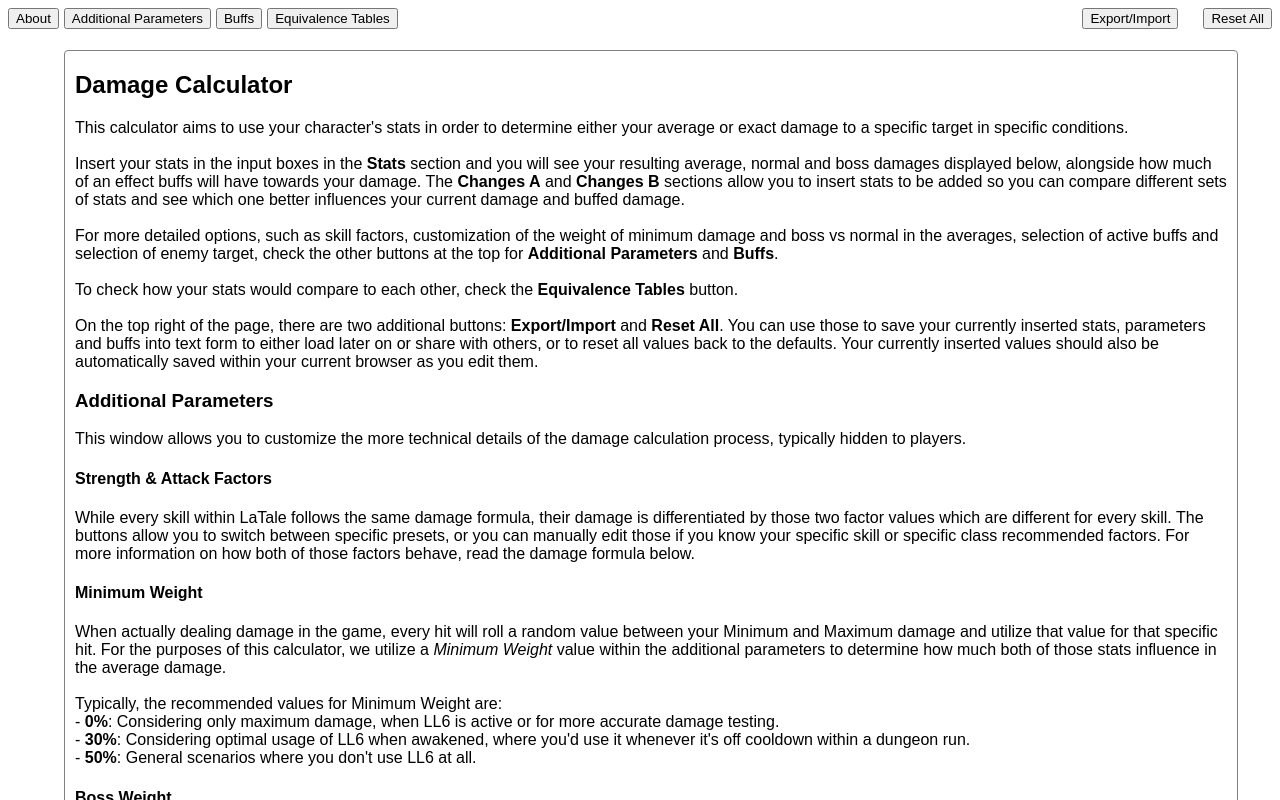
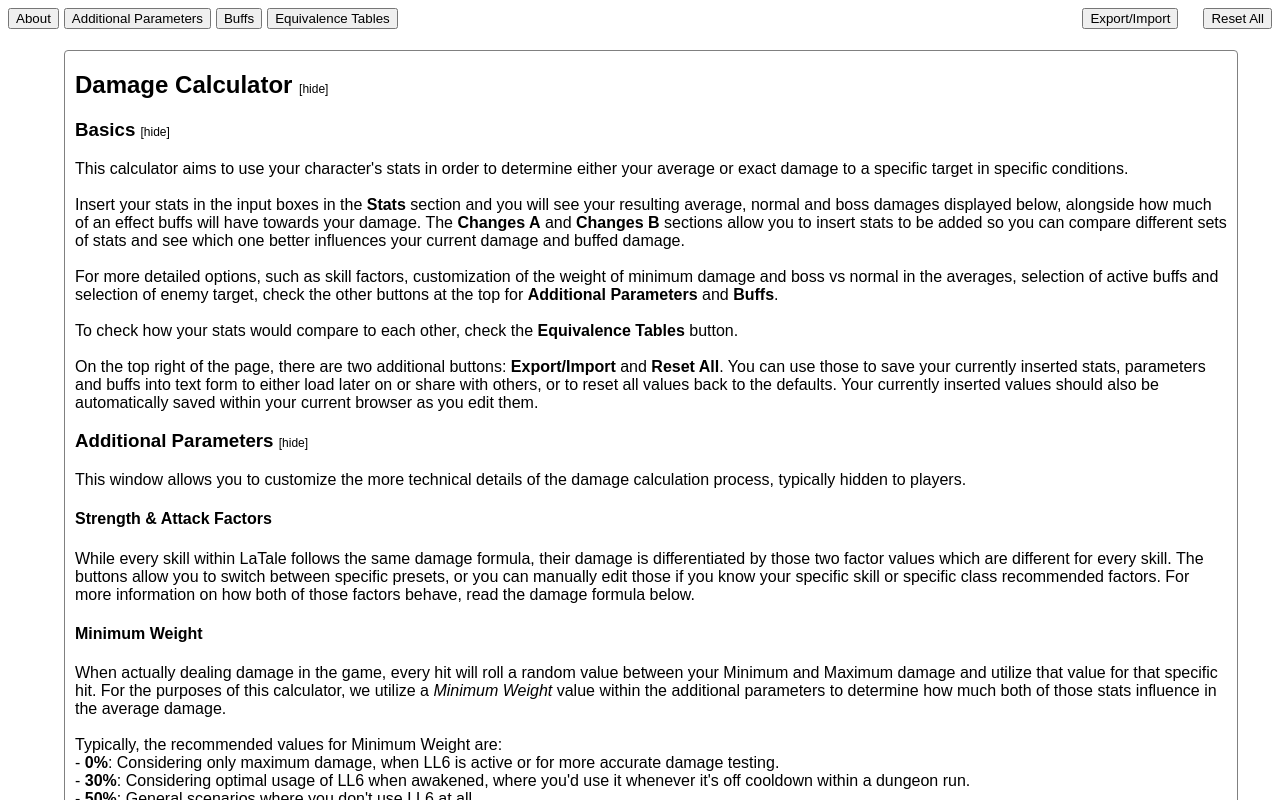
Before and after one commit to KedanAO/lt-damage-calculator, a Vue app: page / in a window 1280 px wide. Both pictures are taken after a click on the button "About". Shown: the top 800 px of the page. Built offline with nearby package versions, Linux system fonts and the light colour scheme.

Commit message:
Add pseudobuttons to collapse sections in about section

```diff
--- a/src/App.vue
+++ b/src/App.vue
@@ -5,17 +5,12 @@ import { defaultStats, defaultStatsA, defaultStatsB, defaultSettings, defaultSel
 
 // todo:
 // - improve about window
-// -- add buttons to collapse sections?
 // -- add table of contents?
-// - add buffs
-// -- summonables
-// -- dark dragon's power, patronage, hero's mark skillbooks
 // - add changelog file and link to it in about section or somewhere else
 // - improve top buttons?
 // - add tooltips to:
 // -- what else?
 // - edit README.md
-// - implement error catching in updateAll in case saved data is in incorrect format
 
 
 export default {
@@ -124,6 +119,18 @@ export default {
       percentText: 'To calculate, write down your stat as displayed in the stat window\n' +
         'and then use ascension stats to reduce the stat then use the formula:\n' +
         '(Natural Stat - Reduced Stat) / Reduced Amount',
+      infoSections: {
+        'basicsCalc': true,
+        'calculator': true,
+        'formula': true,
+        'parameters': true,
+        'buffs': true,
+        'equivalence': true,
+        'basicsFormula': true,
+        'minimum': true,
+        'defense': true,
+        'other': true,
+      }
     }
   },
 
@@ -555,14 +562,24 @@ export default {
         if (w === selection && !this.displayWindow[w]) { this.displayWindow[w] = true }
         else { this.displayWindow[w] = false }
       }
-    }
+    },
+
+    toggleInfoSection(section) {
+      this.infoSections[section] = !this.infoSections[section]
+    },
   },
 
   mounted() {
     this.initializeData()
+    try {
       this.readData()
       this.updateDefenses()
       this.updateAll()
+    } catch (error) {
+      this.initializeData()
+      this.updateDefenses()
+      this.updateAll()
+    }
   },
 
   updated() {
@@ -766,7 +783,10 @@ export default {
 
   <!-- information block -->
   <div v-if="displayWindow['info']" class="info-block">
-    <h2>Damage Calculator</h2>
+    <h2>Damage Calculator <span @click="toggleInfoSection('calculator')" class="hide-section">{{ infoSections['calculator'] ? '[hide]' : '[show]' }}</span></h2>
+    <div v-if="infoSections['calculator']">
+      <h3>Basics <span @click="toggleInfoSection('basicsCalc')" class="hide-section">{{ infoSections['basicsCalc'] ? '[hide]' : '[show]' }}</span></h3>
+      <div v-if="infoSections['basicsCalc']">
         This calculator aims to use your character's stats in order to determine either your average or exact damage to a specific target in specific conditions.
         <br><br>
         Insert your stats in the input boxes in the <strong>Stats</strong> section and you will see your resulting average, normal and boss damages displayed below, alongside
@@ -781,7 +801,9 @@ export default {
         On the top right of the page, there are two additional buttons: <strong>Export/Import</strong> and <strong>Reset All</strong>. You can use those to save your currently
         inserted stats, parameters and buffs into text form to either load later on or share with others, or to reset all values back to the defaults. Your currently inserted
         values should also be automatically saved within your current browser as you edit them.
-    <h3>Additional Parameters</h3>
+      </div>
+      <h3>Additional Parameters <span @click="toggleInfoSection('parameters')" class="hide-section">{{ infoSections['parameters'] ? '[hide]' : '[show]' }}</span></h3>
+      <div v-if="infoSections['parameters']">
         This window allows you to customize the more technical details of the damage calculation process, typically hidden to players.
         <h4>Strength & Attack Factors</h4>
         While every skill within LaTale follows the same damage formula, their damage is differentiated by those two factor values which are different for every skill.
@@ -813,7 +835,9 @@ export default {
         - <strong>7k Boss Mob</strong>: [WIP] The boss found within the 7000 dungeon, before any phase changes. The boss will have defense scaling, greater damage mitigation and a large amount of flat defense.
         <br><br>
         For more information about how the calculator considers defense, read the damage formula below.
-    <h3>Buffs</h3>
+      </div>
+      <h3>Buffs <span @click="toggleInfoSection('buffs')" class="hide-section">{{ infoSections['buffs'] ? '[hide]' : '[show]' }}</span></h3>
+      <div v-if="infoSections['buffs']">
         This section allows you to select which buffs you wish to apply for the buffed damage calculations and will show a summary of your post-buff stats at the bottom. You can
         hover over each buff name to see which stats and how much they add.
         <br><br>The buffs are separated in tiers depending on how you can activate them:
@@ -826,7 +850,13 @@ export default {
         their effect on your stats and damage.
         <br><br>
         Use the preset buttons at the top to quickly select or deselect all buffs of a specific tier.
-    <h3>Equivalence Tables</h3>
+        <br><br>
+        For the specific Summonables, they only consider the skills at a maxed level. The Lustral potion is a separate option due to it being activated only part of the time -
+        Active considers the full effect (300 critical damage), while Averaged considers 20 seconds out of 60 seconds activity (100 critical damage) and Averaged Awakened
+        considers 30 seconds out of 55 seconds activity (164 critical damage).
+      </div>
+      <h3>Equivalence Tables <span @click="toggleInfoSection('equivalence')" class="hide-section">{{ infoSections['equivalence'] ? '[hide]' : '[show]' }}</span></h3>
+      <div v-if="infoSections['equivalence']">
         The equivalence tables will display how each of your stats compare to each other, based on the additional parameters and currently applied buffs utilizing the average damage.
         <h4>DI Equivalence</h4>
         This table allows you to see how much of a specific stat you'd need to add in order to gain a specific damage increase amount, set in the input box above the table.
@@ -834,7 +864,12 @@ export default {
         This table uses critical damage as a baseline to compare with every other stat, allowing you to set a specific amount of critical damage in the input box above the table
         to know how much that corresponds to each other stat. Critical damage is utilized as it is the most stable stat in the formula, being a simple multiplier that doesn't get
         manipulated by any other factors.
-    <h2>Damage Formula</h2>
+      </div>
+    </div>
+    <h2>Damage Formula <span @click="toggleInfoSection('formula')" class="hide-section">{{ infoSections['formula'] ? '[hide]' : '[show]' }}</span></h2>
+    <div v-if="infoSections['formula']">
+      <h3>Basics <span @click="toggleInfoSection('basicsFormula')" class="hide-section">{{ infoSections['basicsFormula'] ? '[hide]' : '[show]' }}</span></h3>
+      <div v-if="infoSections['basicsFormula']">
         From research done by players in the past, the general damage formula has been determined to be as follows, when attacking the soft dummy in the fight arena:
         <br><br>
         <!-- base, multipliers, damage basic formulas -->
@@ -860,7 +895,9 @@ export default {
         - Bleed (Additional Damage) scale with the Attack Factor but do not scale with skill levels, except on buffs that have levels such as Demigod's Seres' Grace.
         <br>
         For more information on factors, the values of the factors for each class' skills and recommended factors to use within the calculator for each class, please see: <a href="https://docs.google.com/spreadsheets/d/1bG7M5-Te25STBjsiYi0H1dzmLalvaVViuLaxzCHNXTM/edit?usp=sharing">[LaTale] Factor Data</a>
-    <h3>Minimum Weight</h3>
+      </div>
+      <h3>Minimum Weight <span @click="toggleInfoSection('minimum')" class="hide-section">{{ infoSections['minimum'] ? '[hide]' : '[show]' }}</span></h3>
+      <div v-if="infoSections['minimum']">
         When actually dealing damage in the game, every hit will roll a random value between your Minimum and Maximum damage and utilize that value for that specific hit.
         For the purposes of this calculator, we utilize a <em>Minimum Weight</em> value within the additional parameters to determine how much both of those stats influence in the
         average damage:
@@ -868,7 +905,9 @@ export default {
         <!-- full multiplier formula -->
         <img src="./assets/formula_multipliers_weighted.png" alt="">
         <br><br>
-    <h3>Defense</h3>
+      </div>
+      <h3>Defense <span @click="toggleInfoSection('defense')" class="hide-section">{{ infoSections['defense'] ? '[hide]' : '[show]' }}</span></h3>
+      <div v-if="infoSections['defense']">
         When considering mob's defense values, the formula is altered slightly. We do not yet have full knowledge of how those stats function, as it is obscured from us as players
         and can behave in odd manners, but for an approximate understanding of how defense affects your damage, there are three variables to be aware of:
         <br>
@@ -890,7 +929,9 @@ export default {
         <br><br>
         Note that we don't have direct access to how those values change from mob to mob and are collected from testing in-game, so when using this calculator
         to calculate damage versus mobs with defense, please understand that the values are but approximations and might differ from a real scenario.
-    <h3>Other Stats</h3>
+      </div>
+      <h3>Other Stats <span @click="toggleInfoSection('other')" class="hide-section">{{ infoSections['other'] ? '[hide]' : '[show]' }}</span></h3>
+      <div v-if="infoSections['other']">
         <h4>Defense Penetration</h4>
         The way defense penetration works within the damage formula is rather obscure and not yet completely understood. It has no effects on enemies that have no defense
         (Soft Dummy), but might display large effects even when enemies have small amounts of defense. When passing 95 penetration, we can generally assume each additional point
@@ -906,6 +947,8 @@ export default {
         <br>The value is rounded down after the third decimal
         <br><br>
         You can read more in <a href="https://cafe.naver.com/ArticleRead.nhn?clubid=25910938&page=1&menuid=185&boardtype=L&articleid=270470&referrerAllArticles=false">this link</a> (in Korean).
+      </div>
+    </div>
   </div>
 
   <!-- general configs block -->
--- a/src/styles/main.css
+++ b/src/styles/main.css
@@ -234,6 +234,11 @@ td, th {
   margin-bottom: 20px;
 }
 
+.hide-section {
+  font-size: 12px;
+  font-weight: normal;
+}
+
 #tooltip {
   position: absolute;
   z-index: 1000;
```
Lines whose indentation alone changed are shown as unchanged.
